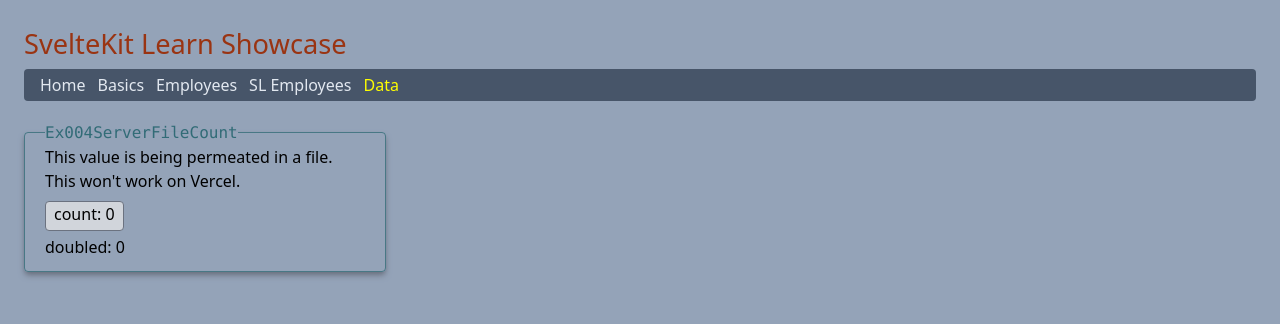
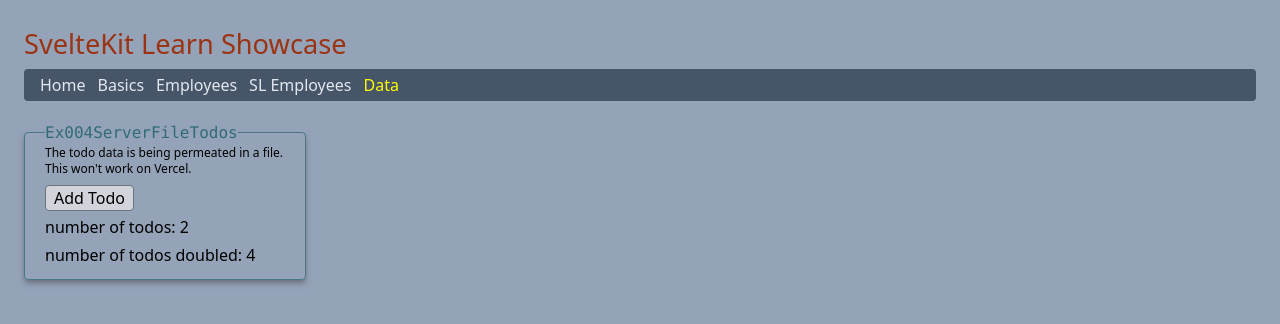
Before and after one commit to edwardtanguay/sveltekit-learn-showcase, a SvelteKit app: page /data in a window 1280 px wide. Shown: the top 324 px of the page. Built offline with nearby package versions, Linux system fonts and the light colour scheme.

Commit message:
todos won't reflect change

```diff
--- a/src/components/examples/Ex004ServerFileCount.svelte
+++ /dev/null
@@ -1,15 +0,0 @@
-<script lang="ts">
-	let count = 0;
-
-	$: doubled = count * 2;
-
-	const increment = () => {
-		count++;
-	};
-</script>
-
-<p class="w-fit max-w-[20rem]">This value is being permeated in a file. This won't work on Vercel.</p>
-<button on:click={increment} class="bg-gray-300 px-2 pb-1 mt-2 rounded border border-gray-500 w-fit"
-	>count: {count}</button
->
-<p class=" pt-1">doubled: {doubled}</p>
--- /dev/null
+++ b/src/components/examples/Ex004ServerFileTodos.svelte
@@ -0,0 +1,18 @@
+<script lang="ts">
+	let todos = ['111', '222'];
+
+	$: totalDoubled = todos.length * 2;
+
+	const addTodo = () => {
+		console.log('adding');
+		todos.push('999');
+		console.log(todos);
+	};
+</script>
+
+<p class="w-fit max-w-[15rem] text-xs">The todo data is being permeated in a file. This won't work on Vercel.</p>
+<button on:click={addTodo} class="bg-gray-300 px-2 mt-2 rounded border border-gray-500 w-fit"
+	>Add Todo</button
+>
+<p class=" pt-1">number of todos: {todos.length}</p>
+<p class=" pt-1">number of todos doubled: {totalDoubled}</p>
--- /dev/null
+++ b/src/routes/api/count/+server.ts
@@ -0,0 +1,6 @@
+import { json } from '@sveltejs/kit';
+import employees from '$lib/data/employees.json';
+
+export const GET = async () => {
+	return json(employees);
+}
--- a/src/routes/data/+page.svelte
+++ b/src/routes/data/+page.svelte
@@ -1,8 +1,8 @@
 <script>
 	import Example from '../../components/Example.svelte';
-	import Ex004ServerFileCount from '../../components/examples/Ex004ServerFileCount.svelte';
+	import Ex004ServerFileTodos from '../../components/examples/Ex004ServerFileTodos.svelte';
 </script>
 
-<Example title="Ex004ServerFileCount">
-	<Ex004ServerFileCount/>
+<Example title="Ex004ServerFileTodos">
+	<Ex004ServerFileTodos/>
 </Example>
```
